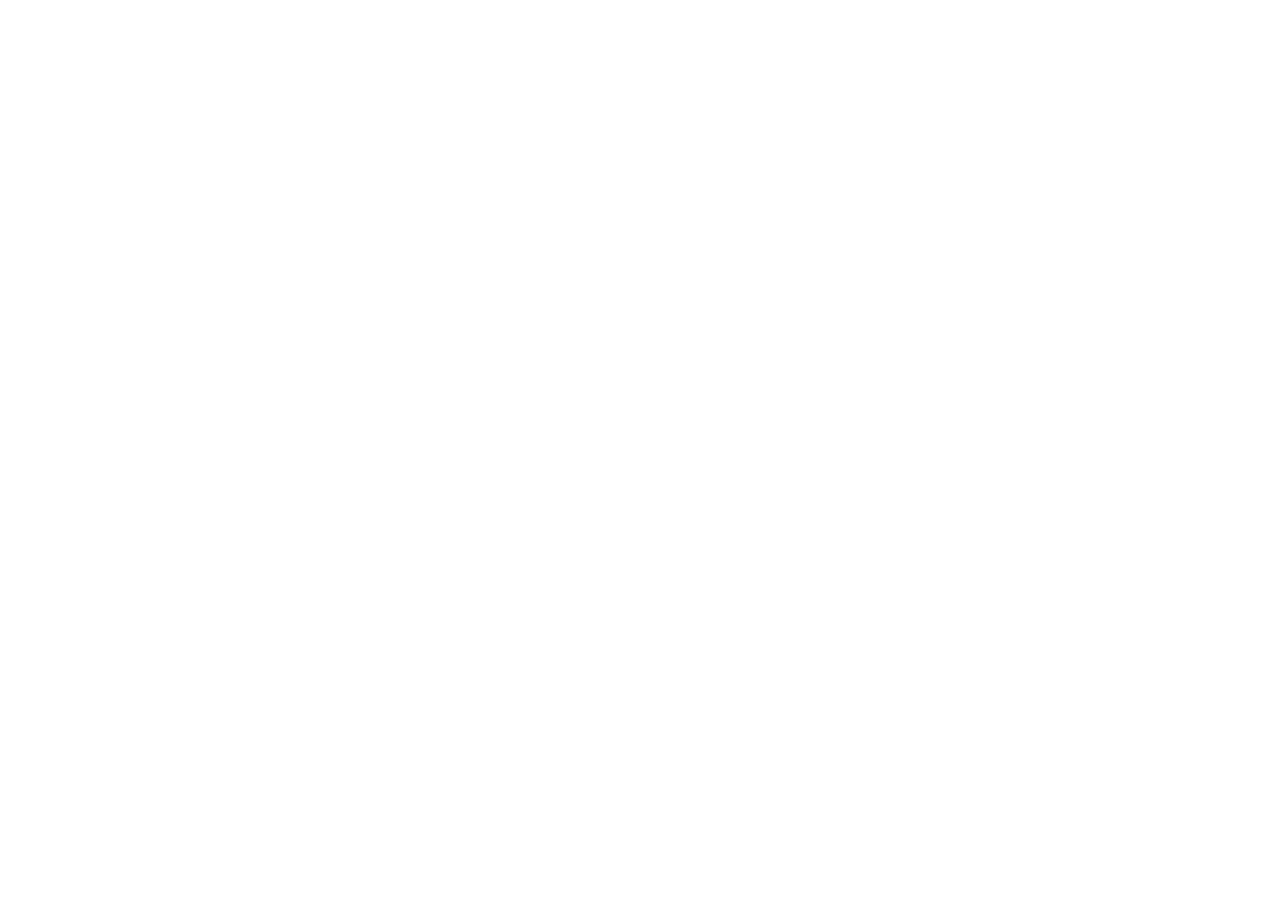
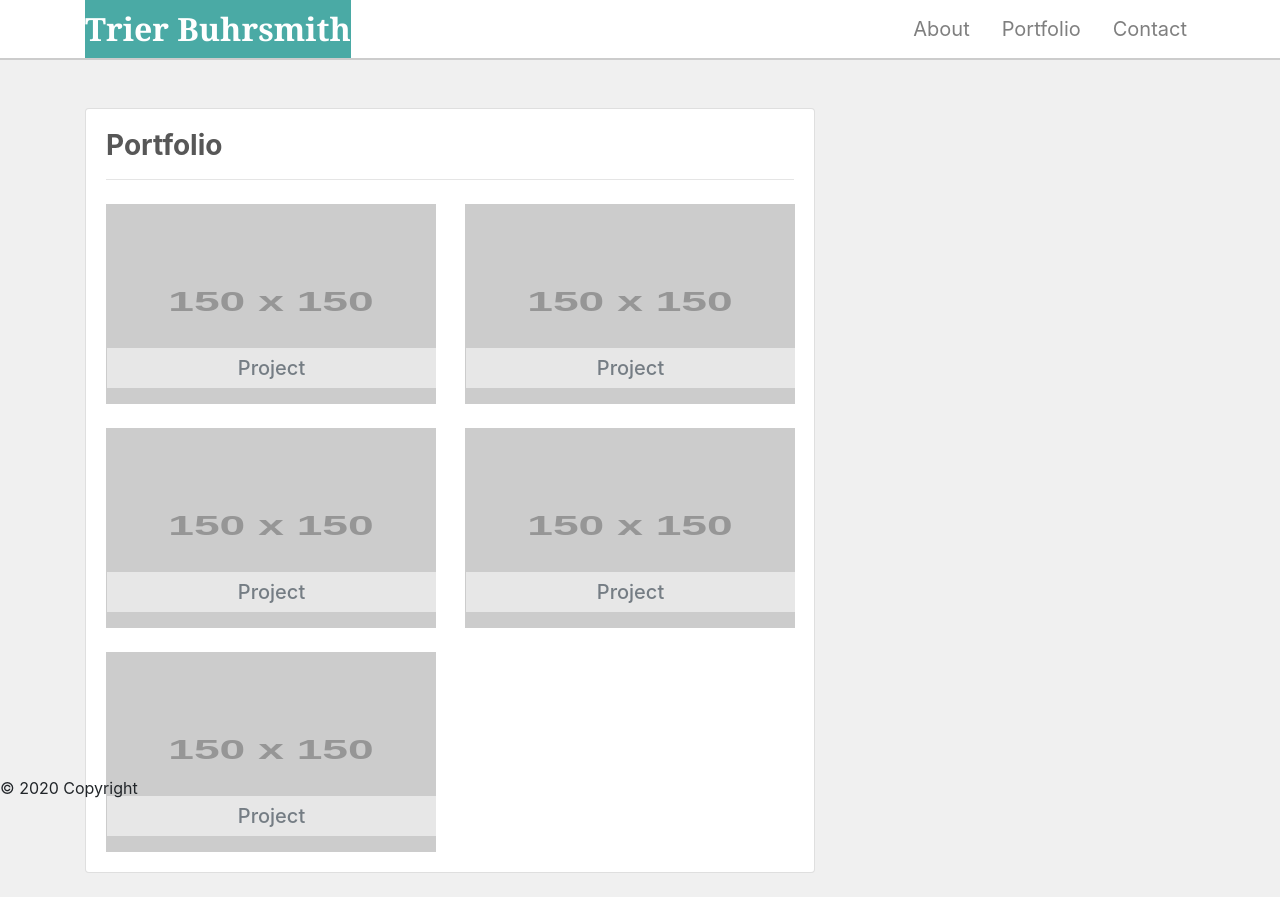
Before and after one commit to trepear/Portfolio, a plain HTML site: page portfolio.html in a window 1280 px wide. Before the commit the page ends 800 px from the top, so only its background shows below. Drawn offline with nearby package versions, Linux system fonts and the light colour scheme; placeholder pictures from the web are drawn by us.

Commit message:
Wrote HTML for portfolio.html and contact.html and added additional styling into style.css

```diff
--- a/contact.html
+++ b/contact.html
@@ -0,0 +1,76 @@
+<!doctype html>
+<html lang="en">
+  <head>
+    <title>Trier's Website</title>
+    <!-- Required meta tags -->
+    <meta charset="utf-8">
+    <meta name="viewport" content="width=device-width, initial-scale=1, shrink-to-fit=no">
+
+    <!-- Bootstrap CSS -->
+    <link rel="stylesheet" href="https://stackpath.bootstrapcdn.com/bootstrap/4.3.1/css/bootstrap.min.css" integrity="sha384-ggOyR0iXCbMQv3Xipma34MD+dH/1fQ784/j6cY/iJTQUOhcWr7x9JvoRxT2MZw1T" crossorigin="anonymous">
+    <!-- My Personal Stylesheet -->
+    <link rel="stylesheet" href="style.css">
+  </head>
+
+  <body>
+<!-- div for site conent sans footer -->
+<div class="site-content">
+  <!-- Nav bar -->
+  <div class="container-fluid navigation-container">
+    <div class="container">
+      <nav class="navbar sticky-top navbar-expand-lg navbar-light">
+        <a class="navbar-brand brand-name" href="index.html">Trier Buhrsmith</a>
+        <button class="navbar-toggler" type="button" data-toggle="collapse" data-target="#navbarSupportedContent"
+          aria-controls="navbarSupportedContent" aria-expanded="false" aria-label="Toggle navigation">
+          <span class="navbar-toggler-icon"></span>
+        </button>
+        <!-- Navigation Menu items -->
+        <div class= "collapse navbar-collapse" id="navbarSupportedContent">
+          <ul class="navbar-nav ml-auto">
+            <li class="nav-item">
+              <a class="nav-link pl-4" href="index.html">About</a>
+            </li>
+            <li class="nav-item">
+              <a class="nav-link pl-4" href="portfolio.html">Portfolio<span class="sr-only">(current)</span></a>
+            </li>
+            <li class="nav-item">
+              <a class="nav-link pl-4" href="contact.html">Contact</a>
+            </li>
+          </ul>
+        </div>
+      </nav>
+    </div>
+  </div>
+
+
+<!-- main content -->
+    <div class="container main-content-container">
+        <div class="mt-md-4">
+            <div class="card mb-4">
+                <div class="card-body">
+                    <h3 class="card-title">Contact</h3>
+                    <hr class="p-2">
+                    <form method="POST"></form>
+                        <div class="form-group">
+                            <label for="formGroupExampleInput">Name</label>
+                            <input type="text" name="name" class="form-control" id="formGroupExampleInput">
+                        </div>
+                        <div class="form-group">
+                            <label for="exampleInputEmail1">Email</label>
+                            <input type="email" name="email" class="form-control" id="exampleInputEmail1" aria-describedby="emailHelp">
+                            <small id="emailHelp" class="form-text"></small>
+                          </div>
+                          <div class="form-group">
+                            <label for="exampleFormControlTextarea1">Message</label>
+                            <textarea class="form-control" id="exampleFormControlTextarea1" name="message" rows="5"></textarea>
+                          </div>
+                          <button type="submit" class="btn btn-lg btn-primary">Submit</button>
+                        </form>
+                </div>
+            </div>
+        </div>
+    </div>
+</div>
+
+<!-- Footer -->
+<div class="navbar fixed-bottom">© 2020 Copyright</div>
--- a/portfolio.html
+++ b/portfolio.html
@@ -0,0 +1,126 @@
+<!doctype html>
+<html lang="en">
+  <head>
+    <title>Trier's Website</title>
+    <!-- Required meta tags -->
+    <meta charset="utf-8">
+    <meta name="viewport" content="width=device-width, initial-scale=1, shrink-to-fit=no">
+
+    <!-- Bootstrap CSS -->
+    <link rel="stylesheet" href="https://stackpath.bootstrapcdn.com/bootstrap/4.3.1/css/bootstrap.min.css" integrity="sha384-ggOyR0iXCbMQv3Xipma34MD+dH/1fQ784/j6cY/iJTQUOhcWr7x9JvoRxT2MZw1T" crossorigin="anonymous">
+    <!-- My Personal Stylesheet -->
+    <link rel="stylesheet" href="style.css">
+  </head>
+
+  <body>
+<!-- div for site conent sans footer -->
+<div class="site-content">
+  <!-- Nav bar -->
+  <div class="container-fluid navigation-container">
+    <div class="container">
+      <nav class="navbar sticky-top navbar-expand-lg navbar-light">
+        <a class="navbar-brand brand-name" href="index.html">Trier Buhrsmith</a>
+        <button class="navbar-toggler" type="button" data-toggle="collapse" data-target="#navbarSupportedContent"
+          aria-controls="navbarSupportedContent" aria-expanded="false" aria-label="Toggle navigation">
+          <span class="navbar-toggler-icon"></span>
+        </button>
+        <!-- Navigation Menu items -->
+        <div class= "collapse navbar-collapse" id="navbarSupportedContent">
+          <ul class="navbar-nav ml-auto">
+            <li class="nav-item">
+              <a class="nav-link pl-4" href="index.html">About</a>
+            </li>
+            <li class="nav-item">
+              <a class="nav-link pl-4" href="portfolio.html">Portfolio<span class="sr-only">(current)</span></a>
+            </li>
+            <li class="nav-item">
+              <a class="nav-link pl-4" href="contact.html">Contact</a>
+            </li>
+          </ul>
+        </div>
+      </nav>
+    </div>
+  </div>
+</div>
+<!-- Main content col -->
+<div class="container main-content-container">
+    <div class="row mt-5">
+        <!-- main col for portfolio -->
+        <div class="col-md-8">
+            <div class="card mb-4 text-white">
+                <div class="card-body">
+                    <h3 class="card-title">Portfolio</h3>
+                    <hr>
+                    <div class="row mt-4">
+                        <div class="col-md-6 portfolio-col">
+                            <img src="https://via.placeholder.com/150" style="width: 330px; height:200px;">
+                            <div class="card-img-overlay">
+                                <h5 class="portfolio-overlay text-white text-secondary">Project</h5>
+                            </div>
+                        </div>
+                <div class="col-md-6 portfolio-col">
+                    <img src="https://via.placeholder.com/150" style="width: 330px; height: 200px;">
+                    <div class="card-img-overlay">
+                        <h5 class="portfolio-overlay text-white text-secondary">Project</h5>
+                    </div>
+                </div>
+            </div>
+                <div class="row mt-4">
+                    <div class="col-md-6">
+                        <img src="https://via.placeholder.com/150" style="width: 330px; height: 200px;">
+                        <div class="card-img-overlay">
+                            <h5 class="portfolio-overlay text-white text-secondary">Project</h5>
+                        </div>
+                    </div>
+                    <div class="col-md-6">
+                        <img src="https://via.placeholder.com/150" style="width: 330px; height: 200px;">
+                        <div class="card-img-overlay">
+                            <h5 class="portfolio-overlay text-white text-secondary">Project</h5>
+                        </div>
+                    </div>
+                </div>
+                <div class="row mt-4">
+                    <div class="col-md-6">
+                        <img src="https://via.placeholder.com/150" style="width: 330px; height: 200px;">
+                        <div class="card-img-overlay">
+                            <h5 class="portfolio-overlay text-white text-secondary">Project</h5>
+                        </div>
+                    </div>
+                </div>
+                <div class="col-md-6 portfolio-col"></div>
+    </div>
+</div>
+
+<div class="navbar fixed-bottom mt-5 mb-0">© 2020 Copyright</div>
+
+
+
+
+
+
+
+
+
+
+
+
+
+
+
+
+
+
+
+
+
+
+
+
+
+
+
+
+
+        </div>
+    </div>
+</div>
--- a/style.css
+++ b/style.css
@@ -37,3 +37,32 @@ body {
   .nav-item a {
 	font-size: 20px;
   }
+
+  .card-title {
+	color: rgb(87, 87, 87);
+	font-weight: bold;
+  }
+
+/* Portfolio pg */
+  .portfolio-overlay {
+    position: relative;
+    background-color: rgb(234, 234, 234);
+    height: 40px;
+    line-height: 40px;
+    margin-bottom: 0;
+    margin-top: 0;
+    text-align: center;
+    width: 100%;
+    opacity: 0.9;
+    }
+
+    .card-img-overlay {
+		display: flex;
+		top: -60px;
+		justify-content: center;
+		align-items: flex-end;
+		align-content: flex-end;
+		padding: 1em;
+		z-index: 1000;
+        width: 361px
+    }
```
